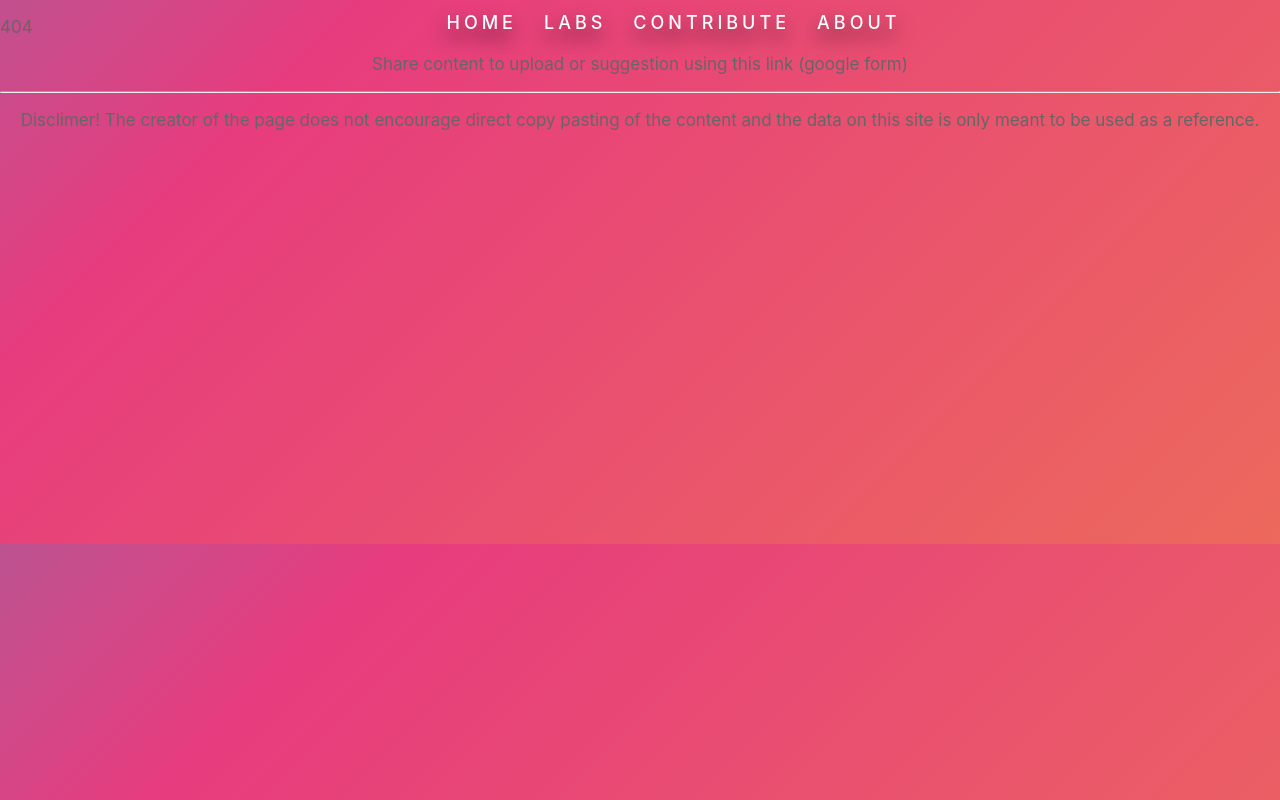
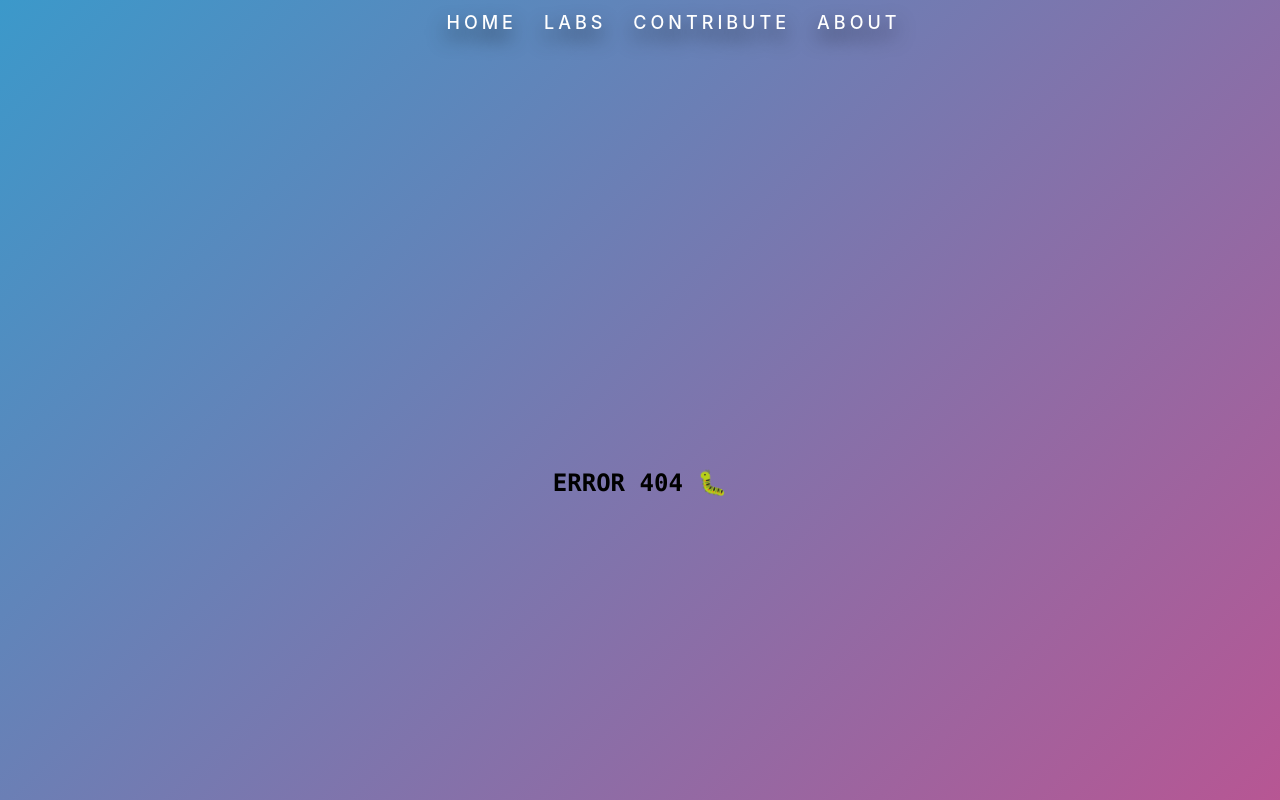
Before and after one commit to Prithvi12890/labs-data, a React (Create React App) app: page / in a window 1280 px wide. Shown: the top 800 px of the page. Built offline with nearby package versions, Linux system fonts and the light colour scheme.

Commit message:
Experiments adjusted, home page link changed

```diff
--- a/package.json
+++ b/package.json
@@ -1,5 +1,5 @@
 {
-  "homepage": "http://prithvi12890.github.io/labs-data/",
+  "homepage": "http://prithvi12890.github.io/labs-data/home",
   "name": "lab-data",
   "version": "0.1.0",
   "private": true,
--- a/src/App.js
+++ b/src/App.js
@@ -9,6 +9,7 @@ import {
 // import Header from './my-components/Header';
 import LabCards from './my-components/LabCards';
 import ExpCards from './my-components/ExpCards';
+import ErrorPage from './my-components/ErrorPage';
 import Footer from './my-components/Footer';
 
 
@@ -23,13 +24,13 @@ function App() {
       {title:"Experiment 1", id: "tab-1", code:"sdf", pdfLink: "http://prithvi12890.github.io/lab-data/pdfs/dsp/record/exp1.pdf", outputs:"http://prithvi12890.github.io/lab-data/pdfs/dsp/outputs/exp1.pdf"},
       {title:"Experiment 2", id: "tab-2", code:"sdf", pdfLink: "http://prithvi12890.github.io/lab-data/pdfs/dsp/record/exp2.pdf", outputs:"http://prithvi12890.github.io/lab-data/pdfs/dsp/outputs/exp2.pdf"},
       {title:"Experiment 3", id: "tab-3", code:"sdf", pdfLink: "http://prithvi12890.github.io/lab-data/pdfs/dsp/record/exp3.pdf", outputs:"http://prithvi12890.github.io/lab-data/pdfs/dsp/outputs/exp3.pdf"},
-      {title:"Experiment 4", id: "tab-4", code:"sdf", pdfLink: "http://prithvi12890.github.io/lab-data/pdfs/dsp/record/exp4.pdf", outputs:"http://prithvi12890.github.io/lab-data/pdfs/dsp/outputs/exp4.pdf"},
-      {title:"Experiment 5", id: "tab-5", code:"sdf", pdfLink: "http://prithvi12890.github.io/lab-data/pdfs/dsp/record/exp5.pdf", outputs:"http://prithvi12890.github.io/lab-data/pdfs/dsp/outputs/exp5.pdf"},
-      {title:"Experiment 6", id: "tab-6", code:"sdf", pdfLink: "http://prithvi12890.github.io/lab-data/pdfs/dsp/record/exp6.pdf", outputs:"http://prithvi12890.github.io/lab-data/pdfs/dsp/outputs/exp6.pdf"},
-      {title:"Experiment 7", id: "tab-7", code:"sdf", pdfLink: "http://prithvi12890.github.io/lab-data/pdfs/dsp/record/exp7.pdf", outputs:"http://prithvi12890.github.io/lab-data/pdfs/dsp/outputs/exp7.pdf"},
-      {title:"Experiment 8", id: "tab-8", code:"sdf", pdfLink: "http://prithvi12890.github.io/lab-data/pdfs/dsp/record/exp8.pdf", outputs:"http://prithvi12890.github.io/lab-data/pdfs/dsp/outputs/exp8.pdf"},
-      {title:"Experiment 9", id: "tab-9", code:"sdf", pdfLink: "http://prithvi12890.github.io/lab-data/pdfs/dsp/record/exp9.pdf", outputs:"http://prithvi12890.github.io/lab-data/pdfs/dsp/outputs/exp9.pdf"},
-      {title:"Experiment 10", id: "tab-10", code:"sdf", pdfLink: "http://prithvi12890.github.io/lab-data/pdfs/dsp/record/exp10.pdf", outputs:"http://prithvi12890.github.io/lab-data/pdfs/dsp/outputs/exp10.pdf"},
+      // {title:"Experiment 4", id: "tab-4", code:"sdf", pdfLink: "http://prithvi12890.github.io/lab-data/pdfs/dsp/record/exp4.pdf", outputs:"http://prithvi12890.github.io/lab-data/pdfs/dsp/outputs/exp4.pdf"},
+      // {title:"Experiment 5", id: "tab-5", code:"sdf", pdfLink: "http://prithvi12890.github.io/lab-data/pdfs/dsp/record/exp5.pdf", outputs:"http://prithvi12890.github.io/lab-data/pdfs/dsp/outputs/exp5.pdf"},
+      // {title:"Experiment 6", id: "tab-6", code:"sdf", pdfLink: "http://prithvi12890.github.io/lab-data/pdfs/dsp/record/exp6.pdf", outputs:"http://prithvi12890.github.io/lab-data/pdfs/dsp/outputs/exp6.pdf"},
+      // {title:"Experiment 7", id: "tab-7", code:"sdf", pdfLink: "http://prithvi12890.github.io/lab-data/pdfs/dsp/record/exp7.pdf", outputs:"http://prithvi12890.github.io/lab-data/pdfs/dsp/outputs/exp7.pdf"},
+      // {title:"Experiment 8", id: "tab-8", code:"sdf", pdfLink: "http://prithvi12890.github.io/lab-data/pdfs/dsp/record/exp8.pdf", outputs:"http://prithvi12890.github.io/lab-data/pdfs/dsp/outputs/exp8.pdf"},
+      // {title:"Experiment 9", id: "tab-9", code:"sdf", pdfLink: "http://prithvi12890.github.io/lab-data/pdfs/dsp/record/exp9.pdf", outputs:"http://prithvi12890.github.io/lab-data/pdfs/dsp/outputs/exp9.pdf"},
+      // {title:"Experiment 10", id: "tab-10", code:"sdf", pdfLink: "http://prithvi12890.github.io/lab-data/pdfs/dsp/record/exp10.pdf", outputs:"http://prithvi12890.github.io/lab-data/pdfs/dsp/outputs/exp10.pdf"},
   ];
   const mcExpData = [
       {title:"Experiment 1", id: "tab-1", code:"sdf", pdfLink: "http://prithvi12890.github.io/lab-data/pdfs/mc/record/exp1.pdf", outputs:"http://prithvi12890.github.io/lab-data/pdfs/mc/outputs/exp1.pdf"},
@@ -38,23 +39,23 @@ function App() {
       {title:"Experiment 4", id: "tab-4", code:"sdf", pdfLink: "http://prithvi12890.github.io/lab-data/pdfs/mc/record/exp4.pdf", outputs:"http://prithvi12890.github.io/lab-data/pdfs/mc/outputs/exp4.pdf"},
       {title:"Experiment 5", id: "tab-5", code:"sdf", pdfLink: "http://prithvi12890.github.io/lab-data/pdfs/mc/record/exp5.pdf", outputs:"http://prithvi12890.github.io/lab-data/pdfs/mc/outputs/exp5.pdf"},
       {title:"Experiment 6", id: "tab-6", code:"sdf", pdfLink: "http://prithvi12890.github.io/lab-data/pdfs/mc/record/exp6.pdf", outputs:"http://prithvi12890.github.io/lab-data/pdfs/mc/outputs/exp6.pdf"},
-      {title:"Experiment 7", id: "tab-7", code:"sdf", pdfLink: "http://prithvi12890.github.io/lab-data/pdfs/mc/record/exp7.pdf", outputs:"http://prithvi12890.github.io/lab-data/pdfs/mc/outputs/exp7.pdf"},
-      {title:"Experiment 8", id: "tab-8", code:"sdf", pdfLink: "http://prithvi12890.github.io/lab-data/pdfs/mc/record/exp8.pdf", outputs:"http://prithvi12890.github.io/lab-data/pdfs/mc/outputs/exp8.pdf"},
-      {title:"Experiment 9", id: "tab-9", code:"sdf", pdfLink: "http://prithvi12890.github.io/lab-data/pdfs/mc/record/exp9.pdf", outputs:"http://prithvi12890.github.io/lab-data/pdfs/mc/outputs/exp9.pdf"},
-      {title:"Experiment 10", id: "tab-10", code:"sdf", pdfLink: "http://prithvi12890.github.io/lab-data/pdfs/mc/record/exp10.pdf", outputs:"http://prithvi12890.github.io/lab-data/pdfs/mc/outputs/exp10.pdf"},
+      // {title:"Experiment 7", id: "tab-7", code:"sdf", pdfLink: "http://prithvi12890.github.io/lab-data/pdfs/mc/record/exp7.pdf", outputs:"http://prithvi12890.github.io/lab-data/pdfs/mc/outputs/exp7.pdf"},
+      // {title:"Experiment 8", id: "tab-8", code:"sdf", pdfLink: "http://prithvi12890.github.io/lab-data/pdfs/mc/record/exp8.pdf", outputs:"http://prithvi12890.github.io/lab-data/pdfs/mc/outputs/exp8.pdf"},
+      // {title:"Experiment 9", id: "tab-9", code:"sdf", pdfLink: "http://prithvi12890.github.io/lab-data/pdfs/mc/record/exp9.pdf", outputs:"http://prithvi12890.github.io/lab-data/pdfs/mc/outputs/exp9.pdf"},
+      // {title:"Experiment 10", id: "tab-10", code:"sdf", pdfLink: "http://prithvi12890.github.io/lab-data/pdfs/mc/record/exp10.pdf", outputs:"http://prithvi12890.github.io/lab-data/pdfs/mc/outputs/exp10.pdf"},
   ];
-  const mweExpData = [
-    {title:"Experiment 1", id: "tab-1", code:"sdf", pdfLink: "http://prithvi12890.github.io/lab-data/pdfs/mwe/record/exp1.pdf", outputs:"http://prithvi12890.github.io/lab-data/pdfs/mwe/outputs/exp1.pdf"},
-    {title:"Experiment 2", id: "tab-2", code:"sdf", pdfLink: "http://prithvi12890.github.io/lab-data/pdfs/mwe/record/exp2.pdf", outputs:"http://prithvi12890.github.io/lab-data/pdfs/mwe/outputs/exp2.pdf"},
-    {title:"Experiment 3", id: "tab-3", code:"sdf", pdfLink: "http://prithvi12890.github.io/lab-data/pdfs/mwe/record/exp3.pdf", outputs:"http://prithvi12890.github.io/lab-data/pdfs/mwe/outputs/exp3.pdf"},
-    {title:"Experiment 4", id: "tab-4", code:"sdf", pdfLink: "http://prithvi12890.github.io/lab-data/pdfs/mwe/record/exp4.pdf", outputs:"http://prithvi12890.github.io/lab-data/pdfs/mwe/outputs/exp4.pdf"},
-    {title:"Experiment 5", id: "tab-5", code:"sdf", pdfLink: "http://prithvi12890.github.io/lab-data/pdfs/mwe/record/exp5.pdf", outputs:"http://prithvi12890.github.io/lab-data/pdfs/mwe/outputs/exp5.pdf"},
-    {title:"Experiment 6", id: "tab-6", code:"sdf", pdfLink: "http://prithvi12890.github.io/lab-data/pdfs/mwe/record/exp6.pdf", outputs:"http://prithvi12890.github.io/lab-data/pdfs/mwe/outputs/exp6.pdf"},
-    {title:"Experiment 7", id: "tab-7", code:"sdf", pdfLink: "http://prithvi12890.github.io/lab-data/pdfs/mwe/record/exp7.pdf", outputs:"http://prithvi12890.github.io/lab-data/pdfs/mwe/outputs/exp7.pdf"},
-    {title:"Experiment 8", id: "tab-8", code:"sdf", pdfLink: "http://prithvi12890.github.io/lab-data/pdfs/mwe/record/exp8.pdf", outputs:"http://prithvi12890.github.io/lab-data/pdfs/mwe/outputs/exp8.pdf"},
-    {title:"Experiment 9", id: "tab-9", code:"sdf", pdfLink: "http://prithvi12890.github.io/lab-data/pdfs/mwe/record/exp9.pdf", outputs:"http://prithvi12890.github.io/lab-data/pdfs/mwe/outputs/exp9.pdf"},
-    {title:"Experiment 10", id: "tab-10", code:"sdf", pdfLink: "http://prithvi12890.github.io/lab-data/pdfs/mwe/record/exp10.pdf", outputs:"http://prithvi12890.github.io/lab-data/pdfs/mwe/outputs/exp10.pdf"},
-  ];
+  // const mweExpData = [
+  //   {title:"Experiment 1", id: "tab-1", code:"sdf", pdfLink: "http://prithvi12890.github.io/lab-data/pdfs/mwe/record/exp1.pdf", outputs:"http://prithvi12890.github.io/lab-data/pdfs/mwe/outputs/exp1.pdf"},
+  //   {title:"Experiment 2", id: "tab-2", code:"sdf", pdfLink: "http://prithvi12890.github.io/lab-data/pdfs/mwe/record/exp2.pdf", outputs:"http://prithvi12890.github.io/lab-data/pdfs/mwe/outputs/exp2.pdf"},
+  //   {title:"Experiment 3", id: "tab-3", code:"sdf", pdfLink: "http://prithvi12890.github.io/lab-data/pdfs/mwe/record/exp3.pdf", outputs:"http://prithvi12890.github.io/lab-data/pdfs/mwe/outputs/exp3.pdf"},
+  //   {title:"Experiment 4", id: "tab-4", code:"sdf", pdfLink: "http://prithvi12890.github.io/lab-data/pdfs/mwe/record/exp4.pdf", outputs:"http://prithvi12890.github.io/lab-data/pdfs/mwe/outputs/exp4.pdf"},
+  //   {title:"Experiment 5", id: "tab-5", code:"sdf", pdfLink: "http://prithvi12890.github.io/lab-data/pdfs/mwe/record/exp5.pdf", outputs:"http://prithvi12890.github.io/lab-data/pdfs/mwe/outputs/exp5.pdf"},
+  //   {title:"Experiment 6", id: "tab-6", code:"sdf", pdfLink: "http://prithvi12890.github.io/lab-data/pdfs/mwe/record/exp6.pdf", outputs:"http://prithvi12890.github.io/lab-data/pdfs/mwe/outputs/exp6.pdf"},
+  //   {title:"Experiment 7", id: "tab-7", code:"sdf", pdfLink: "http://prithvi12890.github.io/lab-data/pdfs/mwe/record/exp7.pdf", outputs:"http://prithvi12890.github.io/lab-data/pdfs/mwe/outputs/exp7.pdf"},
+  //   {title:"Experiment 8", id: "tab-8", code:"sdf", pdfLink: "http://prithvi12890.github.io/lab-data/pdfs/mwe/record/exp8.pdf", outputs:"http://prithvi12890.github.io/lab-data/pdfs/mwe/outputs/exp8.pdf"},
+  //   {title:"Experiment 9", id: "tab-9", code:"sdf", pdfLink: "http://prithvi12890.github.io/lab-data/pdfs/mwe/record/exp9.pdf", outputs:"http://prithvi12890.github.io/lab-data/pdfs/mwe/outputs/exp9.pdf"},
+  //   {title:"Experiment 10", id: "tab-10", code:"sdf", pdfLink: "http://prithvi12890.github.io/lab-data/pdfs/mwe/record/exp10.pdf", outputs:"http://prithvi12890.github.io/lab-data/pdfs/mwe/outputs/exp10.pdf"},
+  // ];
   return (
     <div className="App">
         <BrowserRouter>
@@ -69,8 +70,8 @@ function App() {
                 <Route path="/labs-data/home" element={<LabCards/>} />
                 <Route path="/labs-data/home/dsp" element={<ExpCards expData={dspExpData}/>} />
                 <Route path="/labs-data/home/mc" element={<ExpCards expData={mcExpData}/>} />
-                <Route path="/labs-data/home/mwe" element={<ExpCards expData={mweExpData}/>} />
-                <Route path="*" element={<p>404</p>} />
+                {/* <Route path="/labs-data/home/mwe" element={<ExpCards expData={mweExpData}/>} /> */}
+                <Route path="*" element={<ErrorPage/>} />
             </Routes>
 
         </BrowserRouter>
--- /dev/null
+++ b/src/my-components/ErrorPage.js
@@ -0,0 +1,11 @@
+import './my-components.css'
+
+function ErrorPage(){
+    return(
+        <div className="error-page">
+            <h2><code>ERROR 404 🐛</code></h2>
+        </div>
+    );
+}
+
+export default ErrorPage;
--- a/src/my-components/LabCards.js
+++ b/src/my-components/LabCards.js
@@ -5,7 +5,7 @@ function LabCards(){
     const labs = [
         {name: "DSP", link: "/labs-data/home/dsp", desc:"DSP lab record and outputs are available. If you have any new experiment's outputs, do share them using the form link below."},
         {name: "MC", link: "/labs-data/home/mc", desc:"MC lab record and outputs are available. If you have any new experiment's outputs, do share them using the form link below."},
-        {name: "MWE", link: "/labs-data/home/mwe", desc:"MWE lab record and outputs are available. If you have any new experiment's outputs, do share them using the form link below."},
+        // {name: "MWE", link: "/labs-data/home/mwe", desc:"MWE lab record and outputs are available. If you have any new experiment's outputs, do share them using the form link below."},
     ];
     return (
         <div className='cards'>
--- a/src/my-components/my-components.css
+++ b/src/my-components/my-components.css
@@ -10,3 +10,9 @@
     min-height: 25vh;
     min-width: 100vh;
 }
+
+.error-page{
+    text-align: center;
+    padding-top: 35%;
+    min-height: 80vh;
+}
```
